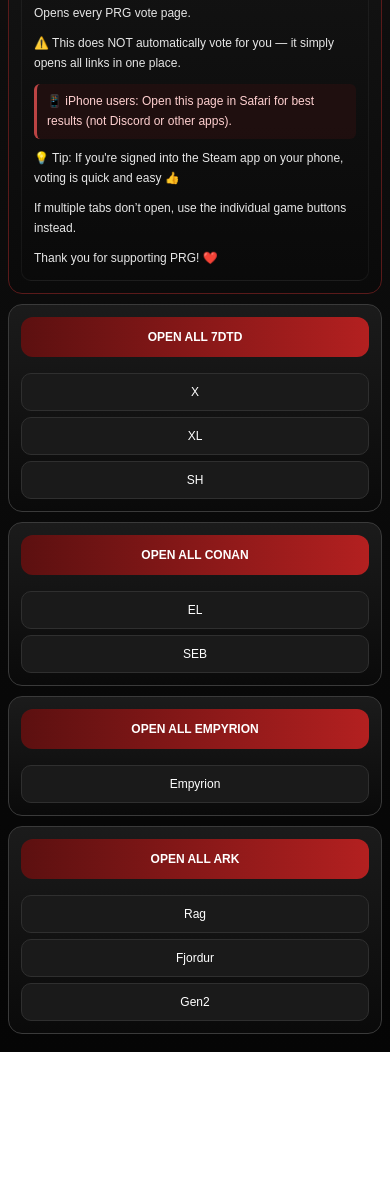
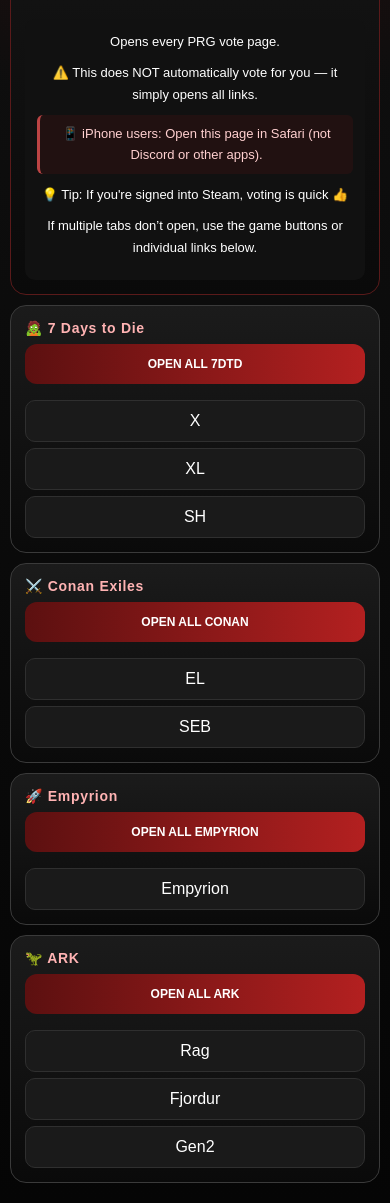
Before and after one commit to PRGMellow/prg-vote-hub, a plain HTML site: page index.html in a window 390 px wide. Shown: the part 343-1546 px from the top of the page. Before the commit the page ends 1395 px from the top, so only its background shows below. Drawn offline with Linux system fonts and the light colour scheme.

Commit message:
Update index.html

```diff
--- a/index.html
+++ b/index.html
@@ -47,7 +47,7 @@
   pointer-events: none;
 }
 
-/* GLOWING DRAGON */
+/* DRAGON */
 .hero-logo {
   width: 92px;
   margin-bottom: 10px;
@@ -57,21 +57,15 @@
 @keyframes dragonGlow {
   0% {
     transform: scale(1);
-    filter:
-      drop-shadow(0 0 4px rgba(255,0,0,0.35))
-      drop-shadow(0 0 10px rgba(255,0,0,0.25));
+    filter: drop-shadow(0 0 4px rgba(255,0,0,0.35));
   }
   50% {
     transform: scale(1.05);
-    filter:
-      drop-shadow(0 0 10px rgba(255,0,0,0.7))
-      drop-shadow(0 0 25px rgba(255,0,0,0.4));
+    filter: drop-shadow(0 0 10px rgba(255,0,0,0.7));
   }
   100% {
     transform: scale(1);
-    filter:
-      drop-shadow(0 0 4px rgba(255,0,0,0.35))
-      drop-shadow(0 0 10px rgba(255,0,0,0.25));
+    filter: drop-shadow(0 0 4px rgba(255,0,0,0.35));
   }
 }
 
@@ -80,8 +74,17 @@
   margin: 0 0 12px;
 }
 
+/* SECTION TITLES */
+.section-title {
+  margin: 0 0 8px;
+  font-size: 14px;
+  font-weight: 700;
+  color: #ffb3b3;
+  letter-spacing: 0.05em;
+}
+
 /* BUTTONS */
-.main-btn, .group-btn, .action-btn {
+.main-btn, .group-btn {
   width: 100%;
   padding: 13px;
   margin-bottom: 10px;
@@ -91,20 +94,6 @@
   border: none;
   color: #fff;
   cursor: pointer;
-  transition: all 0.15s ease;
-}
-
-.main-btn:hover,
-.group-btn:hover,
-.action-btn:hover {
-  transform: translateY(-1px);
-  filter: brightness(1.05);
-}
-
-.main-btn:active,
-.group-btn:active,
-.action-btn:active {
-  transform: scale(0.97);
 }
 
 .main-btn {
@@ -113,11 +102,6 @@
 
 .group-btn {
   background: linear-gradient(90deg, #5c1010, #b32020);
-  font-size: 12px;
-}
-
-.action-btn {
-  background: linear-gradient(90deg, #7a4a00, #d18800);
   font-size: 12px;
 }
 
@@ -132,37 +116,20 @@
   text-decoration: none;
   color: #fff;
   border: 1px solid #2f2f2f;
-  transition: all 0.15s ease;
 }
 
-.server-link:hover {
-  border-color: #a82929;
-  background: #201111;
-  transform: translateY(-1px);
-}
-
-/* BOXES */
-.note, .warning, .status, .helper-box {
+/* NOTE */
+.note {
   margin-top: 12px;
   padding: 12px;
   border-radius: 10px;
   font-size: 13px;
   line-height: 1.65;
-}
-
-.note {
-  background: linear-gradient(180deg, rgba(18,18,18,0.98), rgba(10,10,10,0.98));
-  border: 1px solid rgba(255,255,255,0.05);
-  text-align: left;
-  color: #e7e7e7;
+  background: #111;
 }
 
 .note p {
   margin: 0 0 10px;
-}
-
-.note p:last-child {
-  margin-bottom: 0;
 }
 
 .note-highlight {
@@ -174,53 +141,17 @@
   color: #ffd0d0;
 }
 
+/* WARNING */
 .warning {
+  margin-top: 12px;
+  padding: 12px;
+  border-radius: 10px;
+  font-size: 13px;
   background: #2a1400;
   color: #ffd9a3;
 }
 
-.status {
-  background: #111;
-}
-
-.helper-box {
-  background: #161616;
-}
-
 .hidden { display: none; }
-
-@media (max-width: 480px) {
-  .container {
-    padding: 8px;
-  }
-
-  .card {
-    padding: 12px;
-    border-radius: 14px;
-  }
-
-  .hero-logo {
-    width: 84px;
-  }
-
-  h1 {
-    font-size: 20px;
-  }
-
-  .main-btn,
-  .group-btn,
-  .action-btn,
-  .server-link {
-    font-size: 12px;
-  }
-
-  .note,
-  .warning,
-  .status,
-  .helper-box {
-    font-size: 12px;
-  }
-}
 </style>
 </head>
 
@@ -229,7 +160,7 @@
 
 <div class="card hero">
 
-<img src="dragon.png" class="hero-logo" alt="PRG Dragon Emblem">
+<img src="dragon.png" class="hero-logo">
 
 <h1>PRG Mobile Vote Hub</h1>
 
@@ -240,58 +171,54 @@
 <div class="note">
   <p>Opens every PRG vote page.</p>
 
-  <p>⚠️ This does NOT automatically vote for you — it simply opens all links in one place.</p>
+  <p>⚠️ This does NOT automatically vote for you — it simply opens all links.</p>
 
   <div class="note-highlight">
-    📱 iPhone users: Open this page in Safari for best results (not Discord or other apps).
+    📱 iPhone users: Open this page in Safari (not Discord or other apps).
   </div>
 
-  <p>💡 Tip: If you're signed into the Steam app on your phone, voting is quick and easy 👍</p>
+  <p>💡 Tip: If you're signed into Steam, voting is quick 👍</p>
 
-  <p>If multiple tabs don’t open, use the individual game buttons instead.</p>
-
-  <p>Thank you for supporting PRG! ❤️</p>
+  <p>If multiple tabs don’t open, use the game buttons or individual links below.</p>
 </div>
 
 <div id="iphoneWarning" class="warning hidden">
-<strong>iPhone Users</strong><br>
-For best results, use this page in <strong>Safari</strong>.<br>
-If you opened it from Discord, Facebook, or another app, tap Share → <strong>Open in Safari</strong> first.<br><br>
-Then use <strong>OPEN ALL VOTES</strong>.
-<button class="action-btn" onclick="openInSafari()">OPEN IN SAFARI</button>
+Use Safari for best results on iPhone.
 </div>
-
-<div id="helperBox" class="helper-box hidden"></div>
-
-<div id="status" class="status hidden"></div>
 
 </div>
 
-<!-- SECTIONS -->
-
+<!-- 7DTD -->
 <div class="card">
+<h3 class="section-title">🧟 7 Days to Die</h3>
 <button class="group-btn" onclick="handleOpen(links7d2d)">OPEN ALL 7DTD</button>
-<a class="server-link" href="https://7daystodie-servers.com/server/90387/" target="_blank" rel="noopener noreferrer">X</a>
-<a class="server-link" href="https://7daystodie-servers.com/server/90388/" target="_blank" rel="noopener noreferrer">XL</a>
-<a class="server-link" href="https://7daystodie-servers.com/server/90386/" target="_blank" rel="noopener noreferrer">SH</a>
+<a class="server-link" href="https://7daystodie-servers.com/server/90387/" target="_blank">X</a>
+<a class="server-link" href="https://7daystodie-servers.com/server/90388/" target="_blank">XL</a>
+<a class="server-link" href="https://7daystodie-servers.com/server/90386/" target="_blank">SH</a>
 </div>
 
+<!-- CONAN -->
 <div class="card">
+<h3 class="section-title">⚔️ Conan Exiles</h3>
 <button class="group-btn" onclick="handleOpen(linksConan)">OPEN ALL CONAN</button>
-<a class="server-link" href="https://conan-exiles.com/server/90870/" target="_blank" rel="noopener noreferrer">EL</a>
-<a class="server-link" href="https://conan-exiles.com/server/90985/" target="_blank" rel="noopener noreferrer">SEB</a>
+<a class="server-link" href="https://conan-exiles.com/server/90870/" target="_blank">EL</a>
+<a class="server-link" href="https://conan-exiles.com/server/90985/" target="_blank">SEB</a>
 </div>
 
+<!-- EMPYRION -->
 <div class="card">
+<h3 class="section-title">🚀 Empyrion</h3>
 <button class="group-btn" onclick="handleOpen(linksEmpyrion)">OPEN ALL EMPYRION</button>
-<a class="server-link" href="https://empyrion-servers.com/server/65230/" target="_blank" rel="noopener noreferrer">Empyrion</a>
+<a class="server-link" href="https://empyrion-servers.com/server/65230/" target="_blank">Empyrion</a>
 </div>
 
+<!-- ARK -->
 <div class="card">
+<h3 class="section-title">🦖 ARK</h3>
 <button class="group-btn" onclick="handleOpen(linksArk)">OPEN ALL ARK</button>
-<a class="server-link" href="https://ark-servers.net/server/331423/" target="_blank" rel="noopener noreferrer">Rag</a>
-<a class="server-link" href="https://ark-servers.net/server/330408/" target="_blank" rel="noopener noreferrer">Fjordur</a>
-<a class="server-link" href="https://ark-servers.net/server/330422/" target="_blank" rel="noopener noreferrer">Gen2</a>
+<a class="server-link" href="https://ark-servers.net/server/331423/" target="_blank">Rag</a>
+<a class="server-link" href="https://ark-servers.net/server/330408/" target="_blank">Fjordur</a>
+<a class="server-link" href="https://ark-servers.net/server/330422/" target="_blank">Gen2</a>
 </div>
 
 </div>
@@ -320,42 +247,18 @@
 
 const allLinks = [...links7d2d, ...linksConan, ...linksEmpyrion, ...linksArk];
 
-function isIphone() {
-  return /iPhone|iPad|iPod/i.test(navigator.userAgent);
-}
-
-// SHOW WARNING ON ALL IPHONES
-if (isIphone()) {
-  document.getElementById("iphoneWarning").classList.remove("hidden");
-}
-
 function handleOpen(links) {
-  const status = document.getElementById("status");
-  status.classList.remove("hidden");
-  status.innerText = "Opening links...";
-
   links.forEach((url, i) => {
     setTimeout(() => {
       const a = document.createElement("a");
       a.href = url;
       a.target = "_blank";
-      a.rel = "noopener noreferrer";
       document.body.appendChild(a);
       a.click();
       a.remove();
     }, i * 400);
   });
 }
-
-function openInSafari() {
-  const helper = document.getElementById("helperBox");
-  helper.classList.remove("hidden");
-  helper.innerHTML = `
-Tap your app’s <strong>Share</strong> button and choose <strong>Open in Safari</strong>.<br><br>
-Or copy this link:<br><br>
-<a href="${window.location.href}" style="color:#ffb3b3; word-break: break-all;">${window.location.href}</a>
-`;
-}
 </script>
 
 </body>
```
Lines whose indentation alone changed are shown as unchanged.
